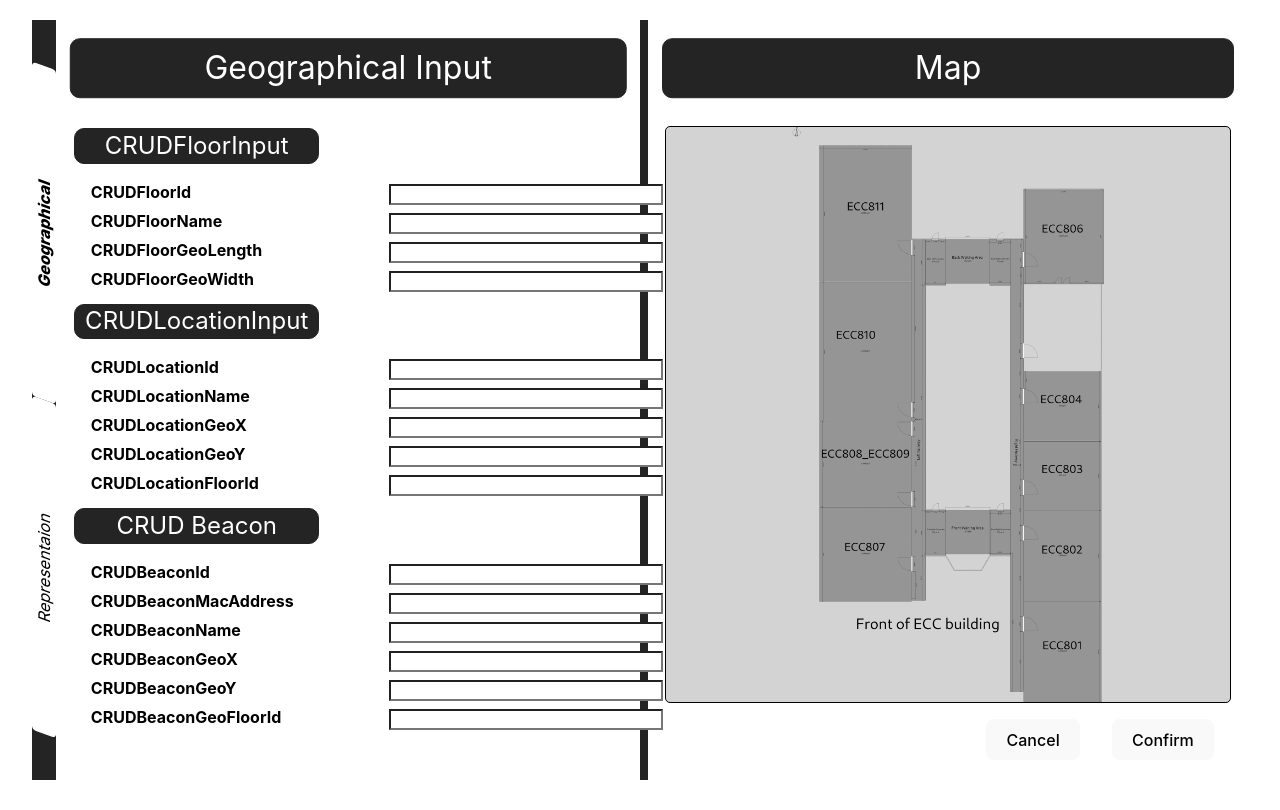
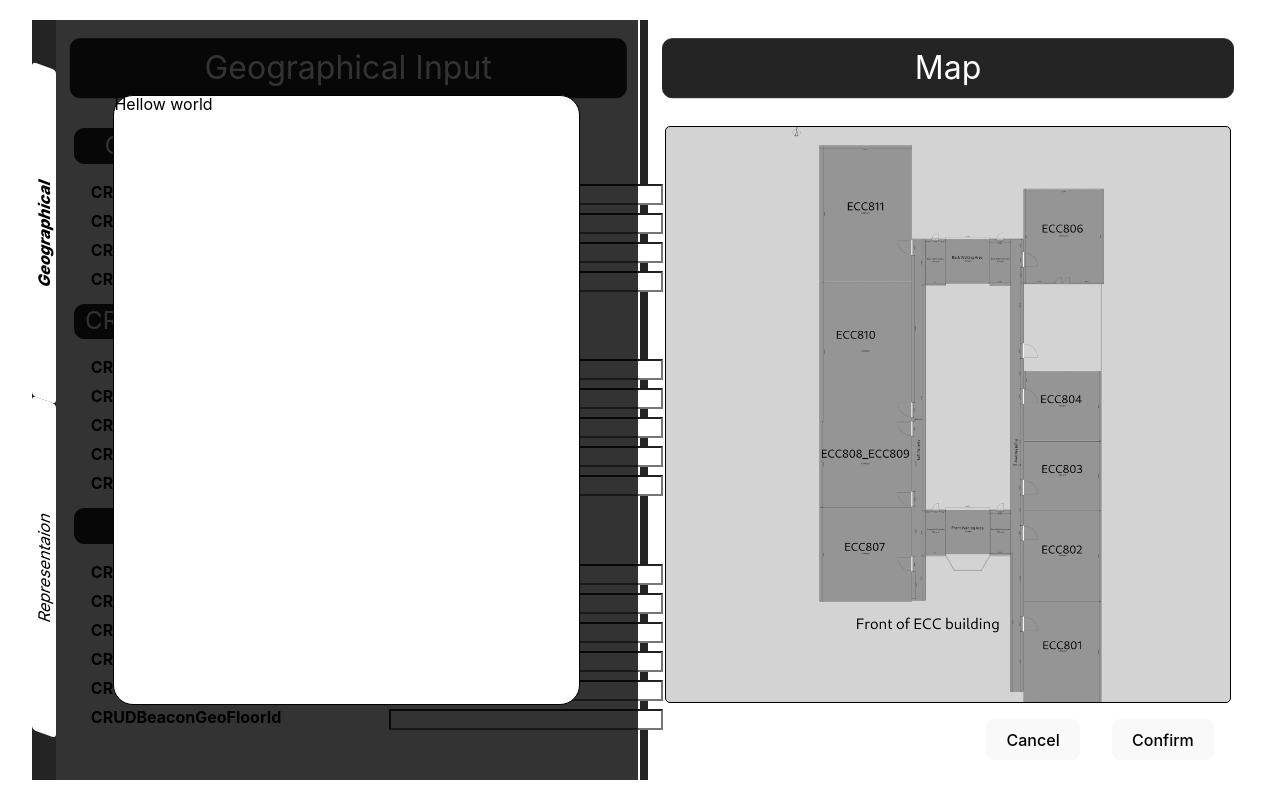
Before and after one commit to juntthanat/IPS_Config_Page, a React (Vite) app: page / in a window 1280 px wide. Built offline with nearby package versions, Linux system fonts and the light colour scheme.

Commit message:
feat: create a base modal compnent

```diff
--- a/src/App.jsx
+++ b/src/App.jsx
@@ -9,12 +9,16 @@ import CRUDBeaconInput from "./geographical/crud_beacon/crud_beacon_input";
 import CRUDFloorPlanInput from "./representation/crud_floor_plan/crud_floor_plan_input";
 import MapInput from "./map/map_input";
 
+// Test Modal
+import ModalComponent from "./component/modal_component";
+
 function App() {
   return (
     <div id="main-config-page">
       <div id="main-config-page-geographical-representation-input">
         <div id="main-config-page-input-navigation">{InputNavigation()}</div>
         <div id="main-config-page-geographical-input">
+          {ModalComponent()}
           {TitleHeader("Geographical Input")}
           {CRUDFloorInput()}
           {CRUDLocationInput()}
--- /dev/null
+++ b/src/component/modal_component.css
@@ -0,0 +1,21 @@
+#modal-component-main{
+    height: 100%;
+    width: 47.8%;
+    background-color: rgba(0, 0, 0, 0.80);
+
+    position: fixed;
+    z-index: 5;
+
+    display: flex;
+    justify-content: center;
+    align-items: center;
+
+}
+
+#modal-page{
+    height: 80%;
+    width: 80%;
+    border: black 1px solid;
+    border-radius: 20px;
+    background-color: white;
+}
--- /dev/null
+++ b/src/component/modal_component.jsx
@@ -0,0 +1,12 @@
+import "./modal_component.css"
+
+export default function ModalComponent(){
+
+    return(
+        <div id="modal-component-main">
+            <div id="modal-page">
+                Hellow world
+            </div>
+        </div>
+    );
+}
```
